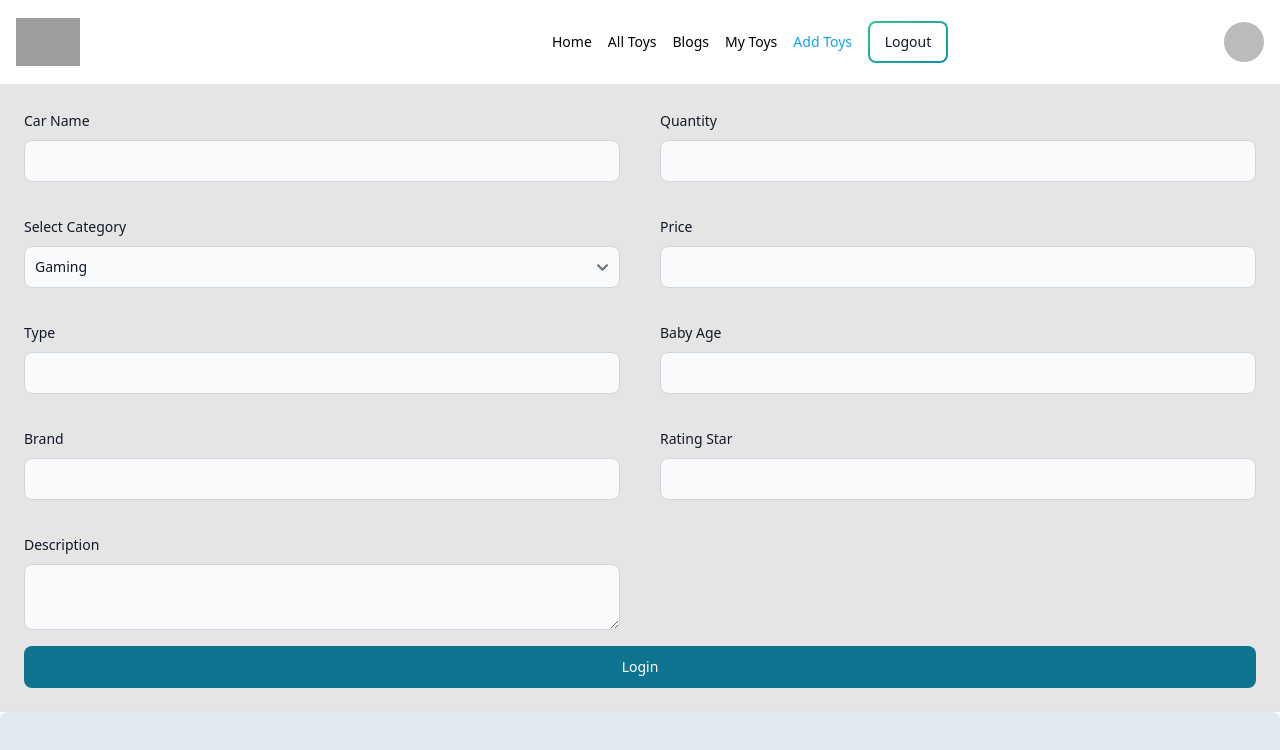
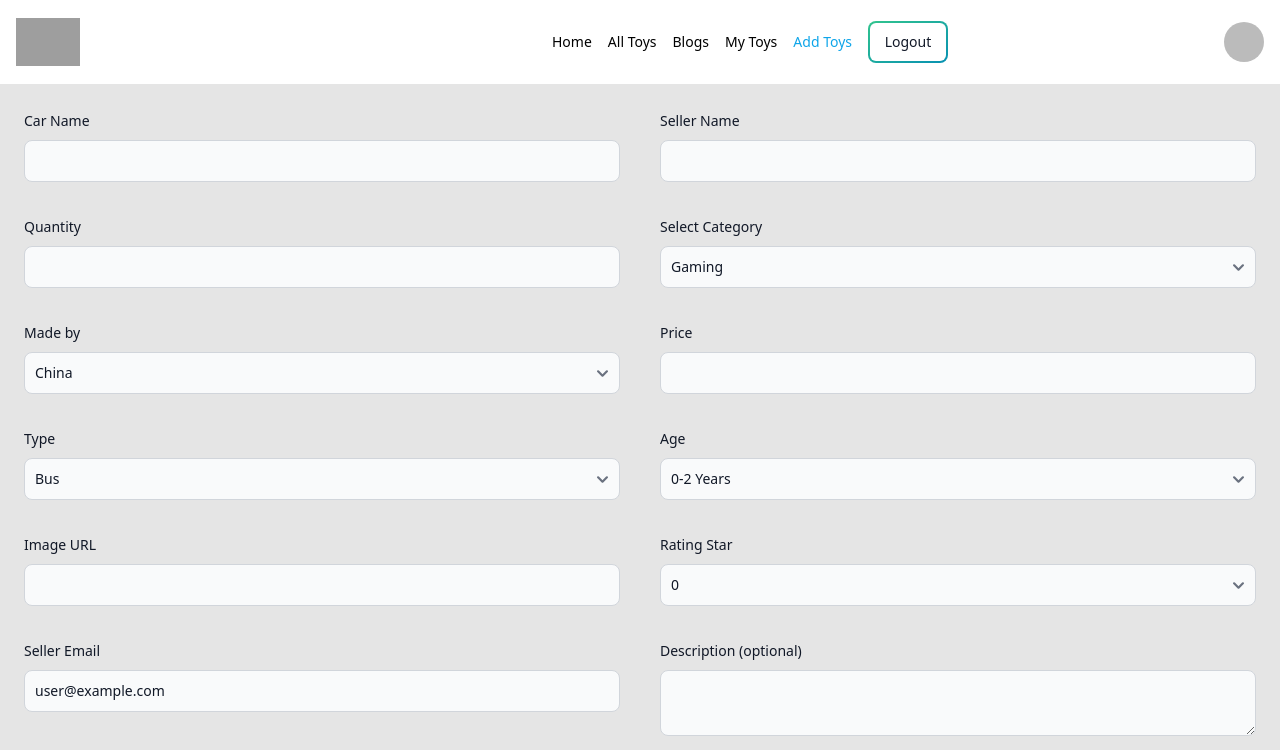
Before and after one commit to abukawsar45/best_toy_shop_client, a React (Vite) app: page /addToys in a window 1280 px wide. Shown: the top 750 px of the page. Built offline with nearby package versions, Linux system fonts and the light colour scheme; no server answers; sample sign-in values are in the browser's storage; grey boxes are pictures that could not be loaded.

Commit message:
if add product success then sweet alert fire

```diff
--- a/src/pages/Home/AllToys.jsx
+++ b/src/pages/Home/AllToys.jsx
@@ -17,11 +17,14 @@ const AllToys = () => {
 
   useTitles('All Toys')
   return (
-    <div>
-      <div>
-        {
-          toysData.map(toy => <CarCard key={ toy._id } toy={toy} />)
-        }
+    <div className='grid grid-cols-12'>
+      <div className='col-span-3 bg-zinc-500'>amar</div>
+      <div className='col-span-9'>
+        <div className='grid grid-cosl-1 md:grid-cols-2 '>
+          {toysData.map((toy) => (
+            <CarCard key={toy._id} toy={toy} />
+          ))}
+        </div>
       </div>
     </div>
   );
--- a/src/pages/PrivatePage/AddToys.jsx
+++ b/src/pages/PrivatePage/AddToys.jsx
@@ -2,8 +2,9 @@ import { Button, Label, Select, TextInput, Textarea } from "flowbite-react";
 import { useContext } from "react";
 import { AuthContext } from "../../Providers/AuthProviders";
 import useTitles from './../../shared/useTitles';
+import Swal  from 'sweetalert2';
+const AddToys = () => {
 
-const AddToys = () => {
   useTitles('Add Toys |')
   const { user } = useContext(AuthContext)
   console.log(user.email);
@@ -11,27 +12,31 @@ const AddToys = () => {
   const handleAddToysForm = (event) => {
     event.preventDefault();
     const form = event.target;
-    const carName = form.name.value;
+    const carName = form.carName.value;
+    const soldBy = form.soldBy.value;
     const quantity = form.quantity.value
     const category = form.category.value;
+    const made = form.made.value;
     const price = form.price.value;
+    const type = form.type.value;
     const age = form.age.value;
-    const type = form.type.value;
-    const brand = form.brand.value;
+    const image = form.image.value;
     const rating = form.rating.value;
     const description = form.description.value;
-    const soldBy = user?.email;
+    const postBy = form.email.value;
     const carInfo = {
       carName,
+      soldBy,
       quantity,
       category,
       price,
       age,
       type,
       rating,
-      brand,
+      image,
       description,
-      soldBy
+      postBy,
+      made
     }
     console.log(carInfo);
     fetch(`http://localhost:5000/addToys`,{
@@ -42,7 +47,18 @@ const AddToys = () => {
       body: JSON.stringify(carInfo)
     })
       .then(res => res.json())
-      .then(data => console.log(data))
+      .then(data => {
+        console.log(data)
+        if (data?.insertedId)
+        {
+          Swal.fire(
+            'Added Items Successfully',
+            '',
+            'success'
+          );
+          Swal.fire('Added Items Successfully', 'Saved', 'success');
+        }
+      })
       ;
   }
   return (
@@ -52,9 +68,16 @@ const AddToys = () => {
           {/* car name */}
           <div>
             <div className='mb-2 '>
-              <Label htmlFor='name' value='Car Name' />
+              <Label htmlFor='carName' value='Car Name' />
             </div>
-            <TextInput id='name' type='text' name='name' required={true} />
+            <TextInput id='carName' type='text' name='carName' required={true} />
+          </div>
+          {/* seller name */}
+          <div>
+            <div className='mb-2 '>
+              <Label htmlFor='soldBy' value='Seller Name' />
+            </div>
+            <TextInput id='soldBy' type='text' name='soldBy' required={true} />
           </div>
           {/* car quantity */}
           <div>
@@ -76,8 +99,20 @@ const AddToys = () => {
             <Select id='category' name='category' required={true}>
               <option>Gaming</option>
               <option>Defance Force</option>
-              <option>Vehicles</option>
-              <option></option>
+              <option>Normal</option>
+              <option>Others</option>
+            </Select>
+          </div>
+          {/* car made country */}
+          <div id='select'>
+            <div className='mb-2 block'>
+              <Label htmlFor='made' value='Made by' />
+            </div>
+            <Select id='made' name='made' required={true}>
+              <option>China</option>
+              <option>Bangladeshi</option>
+              <option>Others</option>
+              <option>Japan</option>
             </Select>
           </div>
           {/* car price */}
@@ -88,43 +123,71 @@ const AddToys = () => {
             <TextInput id='price' type='text' name='price' required={true} />
           </div>
           {/* car type */}
-          <div>
-            <div className='mb-2 '>
+          <div id='select'>
+            <div className='mb-2 block'>
               <Label htmlFor='type' value='Type' />
             </div>
-            <TextInput id='type' type='text' name='type' required={true} />
+            <Select id='type' name='type' required={true}>
+              <option>Bus</option>
+              <option>Track</option>
+              <option>Private Car</option>
+              <option>Micro Car</option>
+              <option>Speed Car</option>
+            </Select>
           </div>
           {/* baby age */}
-          <div>
-            <div className='mb-2 '>
-              <Label htmlFor='age' value='Baby Age' />
+          <div id='select'>
+            <div className='mb-2 block'>
+              <Label htmlFor='age' value='Age' />
             </div>
-            <TextInput id='age' type='text' name='age' required={true} />
+            <Select id='age' name='age' required={true}>
+              <option>0-2 Years</option>
+              <option>2-6 Years</option>
+              <option>6-12 Years</option>
+            </Select>
           </div>
           {/* car brand */}
           <div>
             <div className='mb-2 '>
-              <Label htmlFor='brand' value='Brand' />
+              <Label htmlFor='image' value='Image URL' />
             </div>
-            <TextInput id='brand' type='text' name='brand' required={true} />
+            <TextInput id='image' type='url' name='image' required={true} />
           </div>
           {/* car rating */}
+          <div id='select'>
+            <div className='mb-2 block'>
+              <Label htmlFor='rating' value='Rating Star' />
+            </div>
+            <Select id='rating' name='rating' required={true}>
+              <option>0</option>
+              <option>1</option>
+              <option>1.5</option>
+              <option>2</option>
+              <option>2.5</option>
+              <option>3</option>
+              <option>3.5</option>
+              <option>4</option>
+              <option>4.5</option>
+              <option>5</option>
+            </Select>
+          </div>
+          {/* seller email */}
           <div>
             <div className='mb-2 '>
-              <Label htmlFor='rating' value='Rating Star' />
+              <Label htmlFor='email' value='Seller Email' />
             </div>
-            <TextInput id='rating' type='text' name='rating' required={true} />
+            <TextInput id='email' type='text' name='email' value={user?.email} />
           </div>
           {/* car description */}
           <div>
             <div className='mb-2 '>
-              <Label htmlFor='description' value='Description' />
+              <Label htmlFor='description' value='Description (optional)' />
             </div>
             <Textarea
               id='description'
               type='text'
               name='description'
-              required={true}
+
             />
           </div>
         </div>
```
